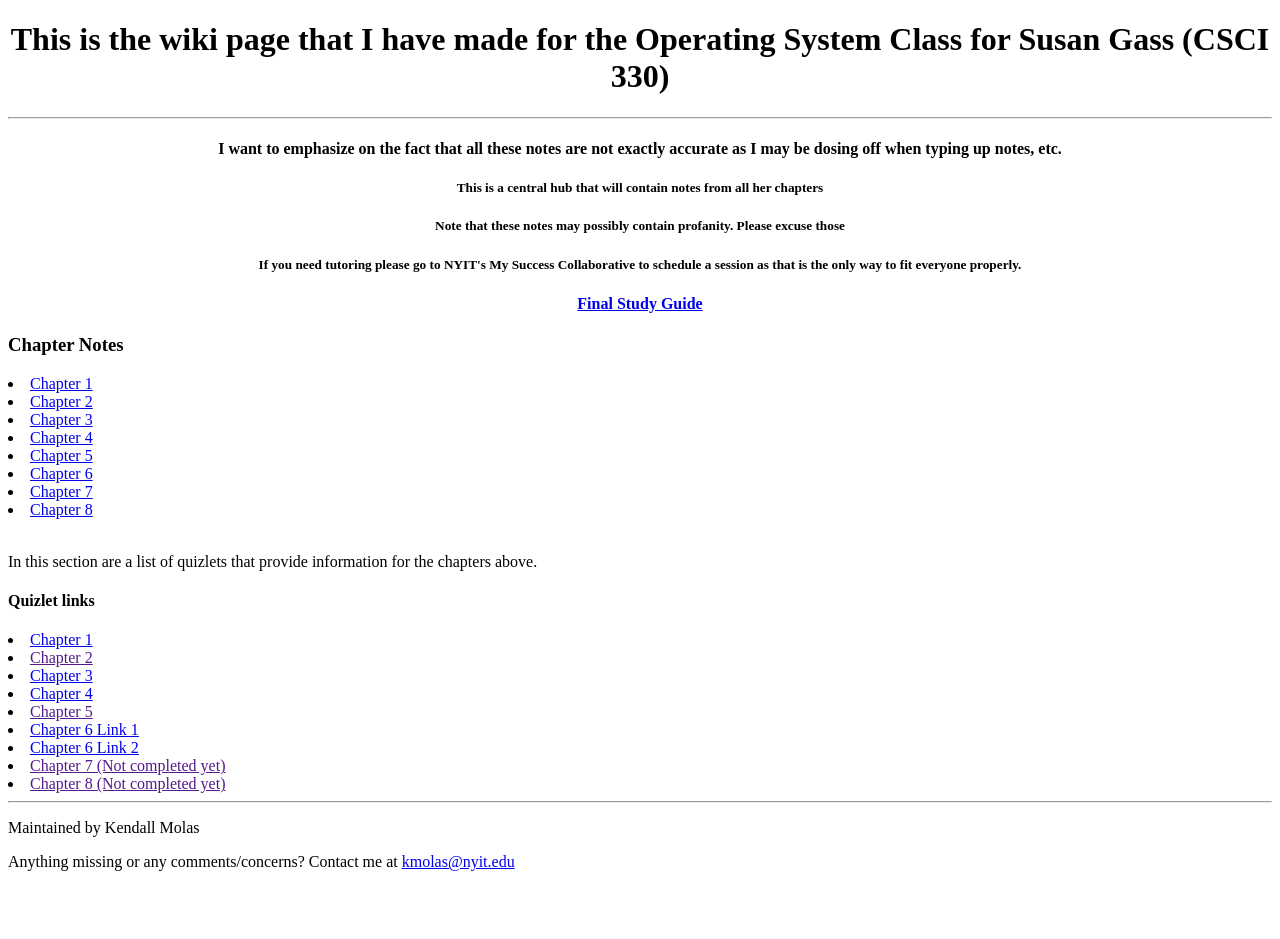
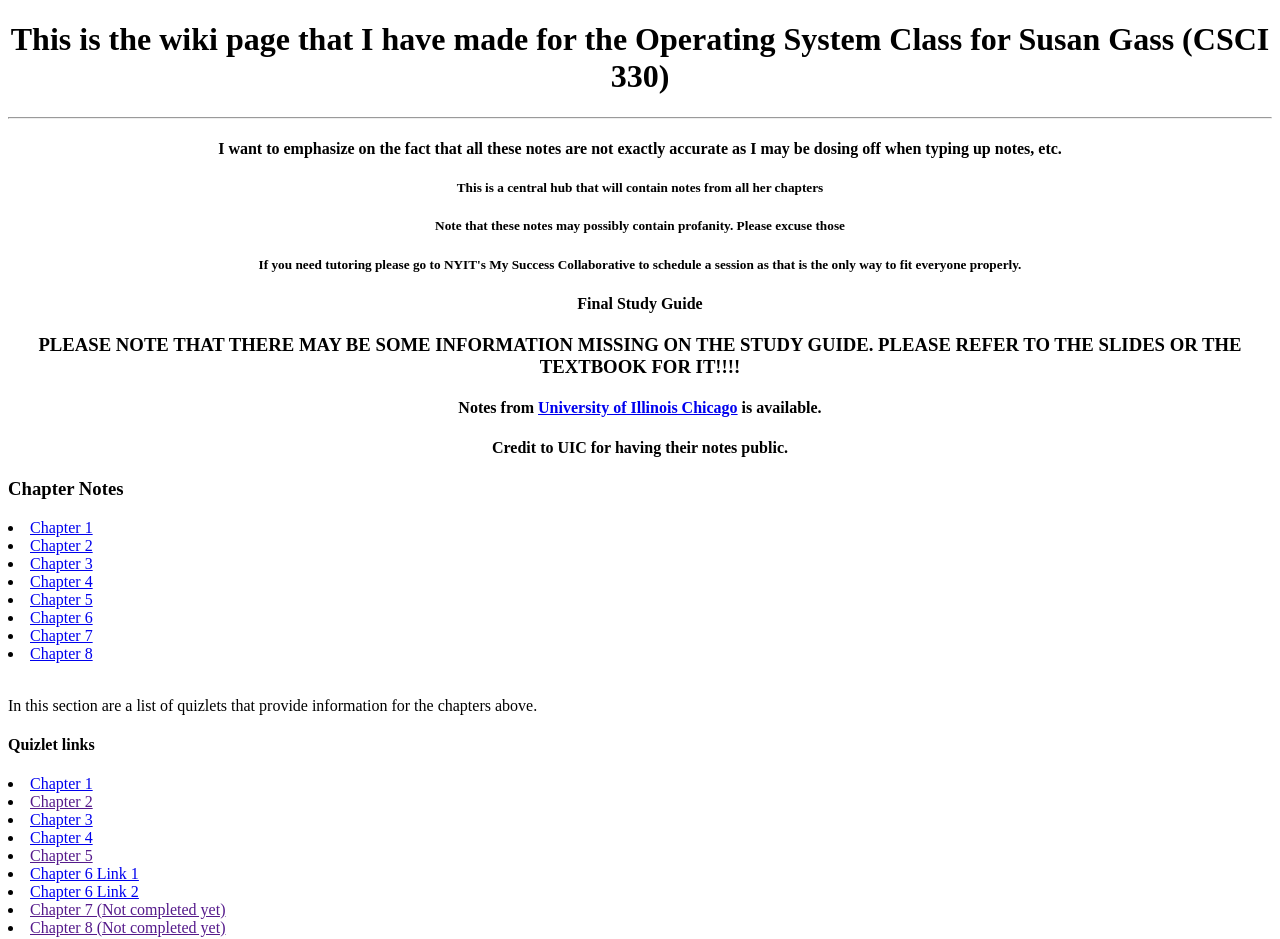
Before and after one commit to Kendall-io/kendall-io.github.io, a plain HTML site: page index.html in a window 1280 px wide. Shown: the top 939 px of the page. Before the commit the page ends 887 px from the top, so only its background shows below. Drawn offline with Linux system fonts and the light colour scheme.

Commit message:
Updated Information with final study guide and UIC website

```diff
--- a/index.html
+++ b/index.html
@@ -34,7 +34,10 @@
         <h5> This is a central hub that will contain notes from all her chapters </h5>
         <h5> Note that these notes may possibly contain profanity. Please excuse those </h5>
         <h5> If you need tutoring please go to NYIT's My Success Collaborative to schedule a session as that is the only way to fit everyone properly. </h5>
-        <h4><a href='Combined Chapter 5, 7, 8, 9.pdf'>Final Study Guide</a> </h4>
+        <h4><a href='Combined Chapter 5, 7, 8, 9.pdf'></a> Final Study Guide <h4>
+        <h3> PLEASE NOTE THAT THERE MAY BE SOME INFORMATION MISSING ON THE STUDY GUIDE. PLEASE REFER TO THE SLIDES OR THE TEXTBOOK FOR IT!!!! </h4>
+        <h4> Notes from <a href=https://www.cs.uic.edu/~jbell/CourseNotes/OperatingSystems/>University of Illinois Chicago</a> is available.</h4>
+        <h4> Credit to UIC for having their notes public. </h4>
         <div id="notes">
             <h3 style="text-align:initial" !important> Chapter Notes </h3>
             <!-- Format is <li><a href= Insert html link here > Chapter N (Where N is the chapter number) </a></li>-->
```
